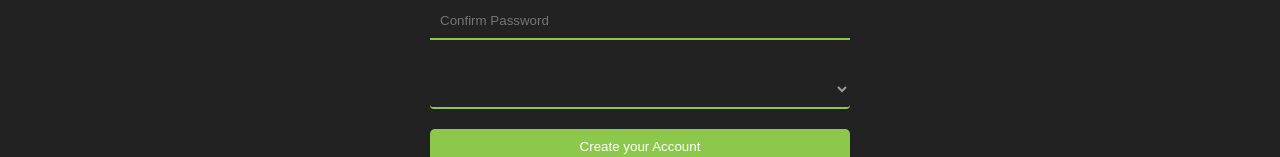
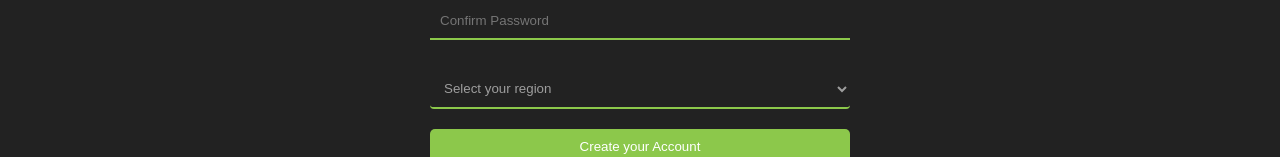
Before and after one commit to wbermel3rd/TastyTalks, a Vue app in the folder tastytalks/: page /register in a window 1280 px wide. Shown: the part 661-818 px from the top of the page. Built offline with nearby package versions, Linux system fonts and the light colour scheme; no server answers.

Commit message:
Registration page Region field visibility

```diff
--- a/tastytalks/src/views/RegistrationPage.vue
+++ b/tastytalks/src/views/RegistrationPage.vue
@@ -29,7 +29,7 @@
 
           <div class="dropdown">
             <select v-model="register_form.region" required>
-                <option value="" disabled selected>Select your country</option>
+                <option value="" selected disabled>Select your region</option>
                 <option value="1">Asia-Pacific</option>
                 <option value="2">Caribbean</option>
                 <option value="3">Central America</option>
@@ -71,7 +71,9 @@ import router from '@/router'
     methods: {},
     setup() {
 
-      const register_form = ref({})
+      const register_form = ref({
+        region: '',
+      })
       // const store = useStore()
 
       const Register = async () => {
```
